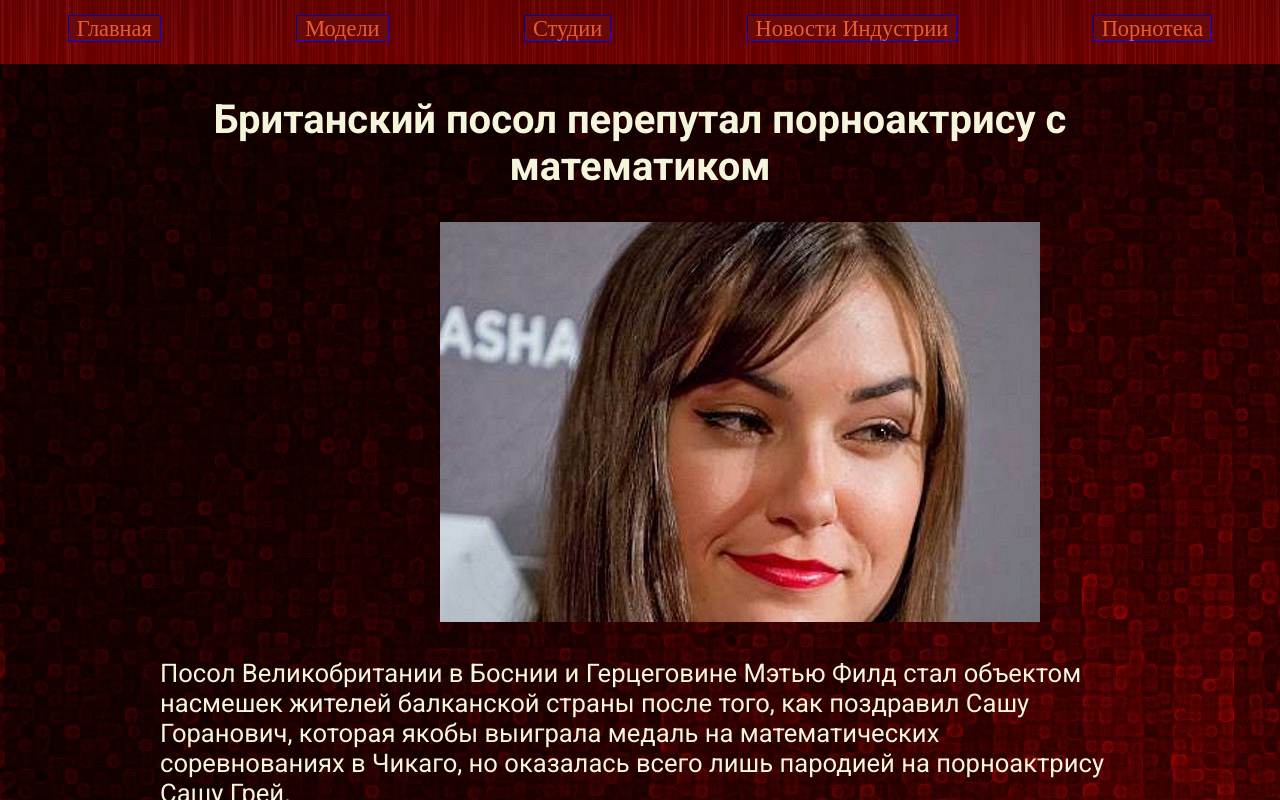
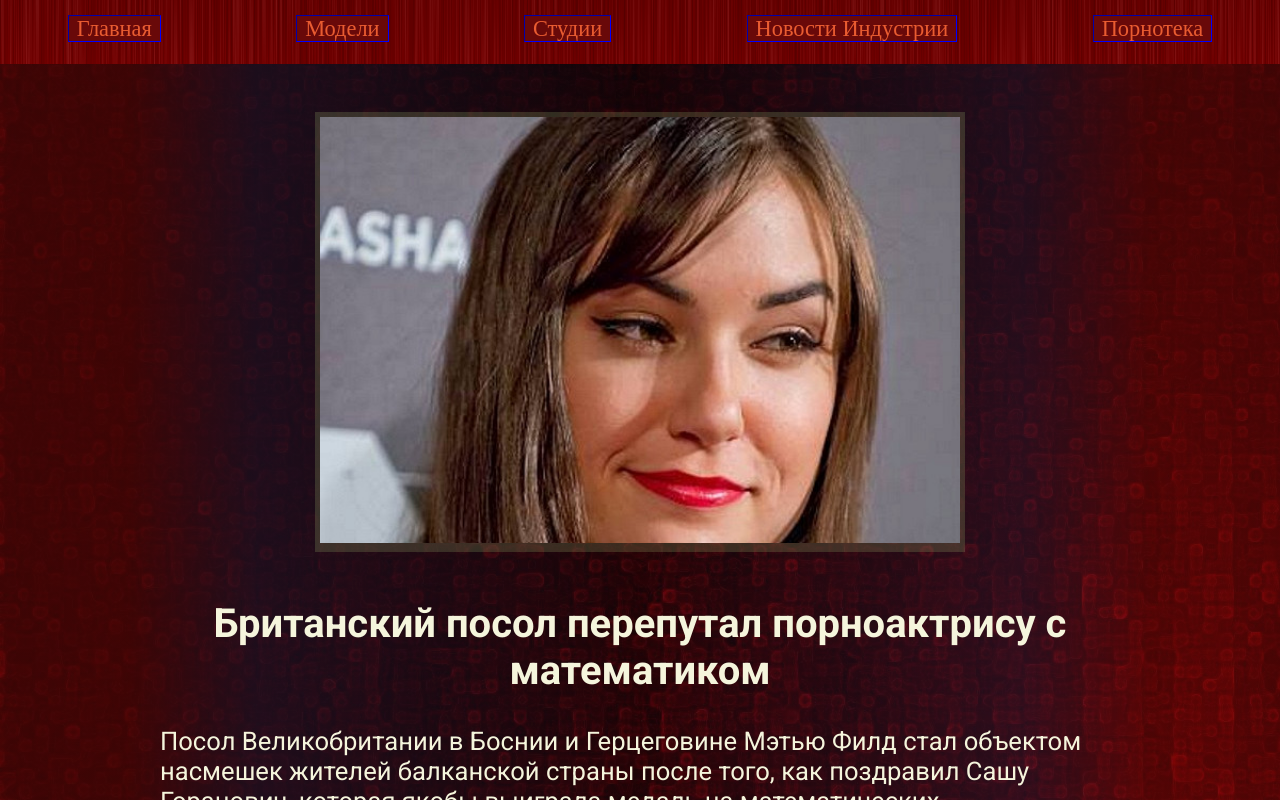
Before and after one commit to J0eDo/GrowUpSite, a React (Create React App) app: page / in a window 1280 px wide. Both pictures are taken after a click on the element "читать". Shown: the top 800 px of the page. Built offline with nearby package versions, Linux system fonts and the light colour scheme; a web font is replaced by a local one.

Commit message:
newsRead complete

```diff
--- a/src/components/News/NewsRead/NewsRead.jsx
+++ b/src/components/News/NewsRead/NewsRead.jsx
@@ -1,7 +1,5 @@
 import React,{Component} from 'react';
 import './newsRead_style.css';
-
-
 
 
 class NewsRead extends Component{
@@ -45,7 +43,7 @@ class NewsRead extends Component{
     constructBlockNews(first){
         let linkBlock = null;
         if(this.linksSecondBlockText.length!=0){
-            const img = this.getPhoto("")
+            const img = this.getPhoto("article_img__link")
             const link= <div className="article_link">{this.linksSecondBlockText.shift()}</div>;
             linkBlock = <div>{img}{link}</div>
         }
@@ -65,13 +63,24 @@ class NewsRead extends Component{
         )
     }
 
+    getAllPhotos(){
+
+        return(
+            <div className="article_img__bottom">{
+                this.linksImg.map(element =>
+                        <img src={`${window.location.origin}/news/${this.news.num}/${element}`} alt=""/>
+                )
+            }</div>
+        )
+    }
 
     render(){
         return(
-            <div>
+            <div className="articleNews">
+                {this.getPhoto("article_img__general")}
                 <h1 className="article_head">{this.news.head}</h1>
-                {this.getPhoto("article_img__general")}
                 {this.constructNews()}
+                {this.getAllPhotos()}
             </div>
         )
     }
--- a/src/components/News/NewsRead/newsRead_style.css
+++ b/src/components/News/NewsRead/newsRead_style.css
@@ -1,3 +1,9 @@
+.articleNews{
+    margin-top:-2rem;
+    padding-top: 2rem;
+    background: linear-gradient(90deg, rgba(105,9,9,0.5) 10%, rgba(41,26,54,0.5) 20%, rgba(41,26,54,0.1) 50%, rgba(41,26,54,0.5) 80%, rgba(105,9,9,0.5) 90%);
+}
+
 .article_head{
     font-size: 2.5rem;
     margin: 2rem auto;
@@ -14,19 +20,52 @@
 
 .article_link{
     border-left: 4px solid rgb(41, 26, 54);
-    background-color: rgba(119, 51, 37, 0.596);
+    background-color: #77332598;
     border-radius: 0 2px 2px 0;
-    font-size: 1.6rem;
+    font-size: 1.2rem;
     display: block;
-    margin:2rem auto;
-    width: 50%;
+    margin:0 auto;
+    width: 29rem;
     padding-left: 3%;
 }
 
 .article_img__general{
+    margin: 3rem auto;
+    width: 100%;
+    padding: .3rem;
+    background-color: rgba(171, 199, 120, 0.199);
+    max-width: 40rem;
+}
+
+.article_img__general img{
+  width: 100%;
+}
+
+.article_img__link{
     margin: auto;
-    width: 25rem;
+    width: 100%;
+    max-width: 32rem;
 }
+
+.article_img__link img{
+    width: 100%;
+}
+
+.article_img__bottom{
+    justify-content: center;
+    display: flex;
+    width: 80%;
+    margin: auto;
+}
+
+.article_img__bottom img{
+    max-width: 25rem;
+    margin: 2rem;
+    padding: .4rem;
+    background-color:  rgba(171, 199, 120, 0.199);
+}
+
+
 /* .newsConteiner{
 
     margin-top: 4rem;
--- a/src/components/Studios/Studios.jsx
+++ b/src/components/Studios/Studios.jsx
@@ -38,7 +38,6 @@ class Studios extends Component{
             <div>
                 <div className="pornowood">
                     <h1>Porno WOOOD </h1>
-                    <p>Фабрика полюций</p>
                 </div>
                 {this.getStudiosElements(this.studios)}
             </div>
```
Also changed, not shown: src/components/Actress/model_style.css (+9 -0 lines), 1 other file (tests, documents, lock files or other folders).
